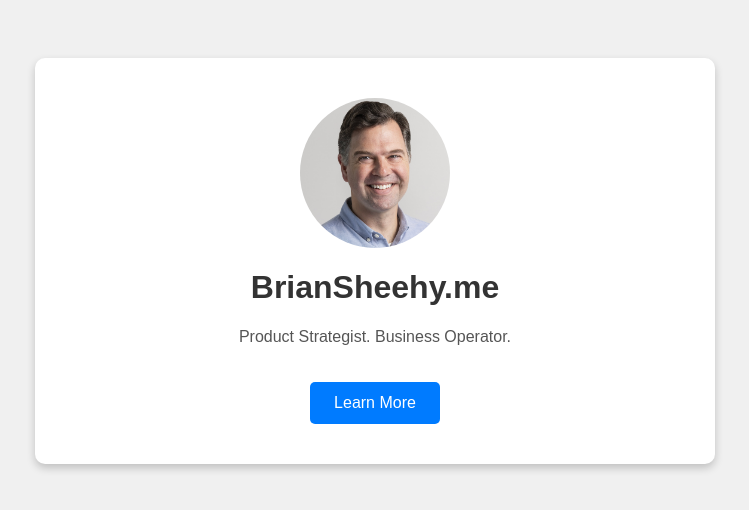
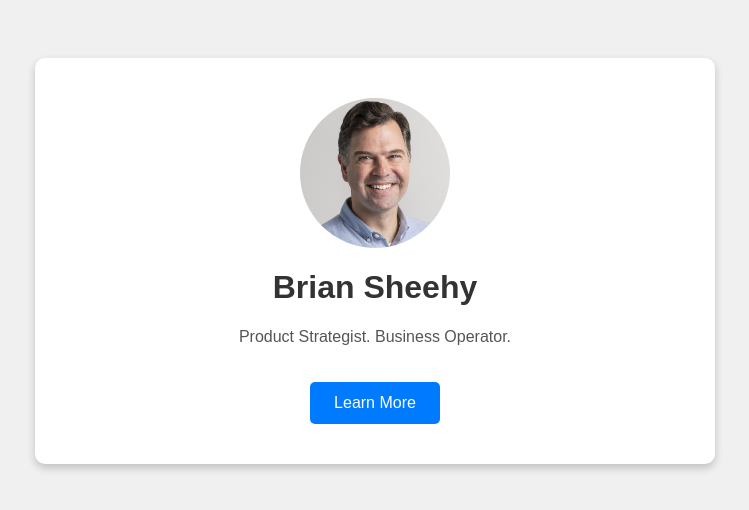
Before and after one commit to briansheehy/briansheehy.github.io, a plain HTML site: page index.html in a window 1280 px wide. Shown: the whole page, without its empty margins (265-1014 px from the left). Drawn offline with Linux system fonts and the light colour scheme.

Commit message:
Update index.html
Update landing page

```diff
--- a/index.html
+++ b/index.html
@@ -51,7 +51,7 @@
     <div class="container">
         <img src="profile.jpeg" alt="Photo of Brian Sheehy" class="profile-img">
 
-        <h1>BrianSheehy.me</h1>
+        <h1>Brian Sheehy</h1>
         <p>Product Strategist. Business Operator.</p>
         <a href="#" class="btn">Learn More</a>
     </div>
```
